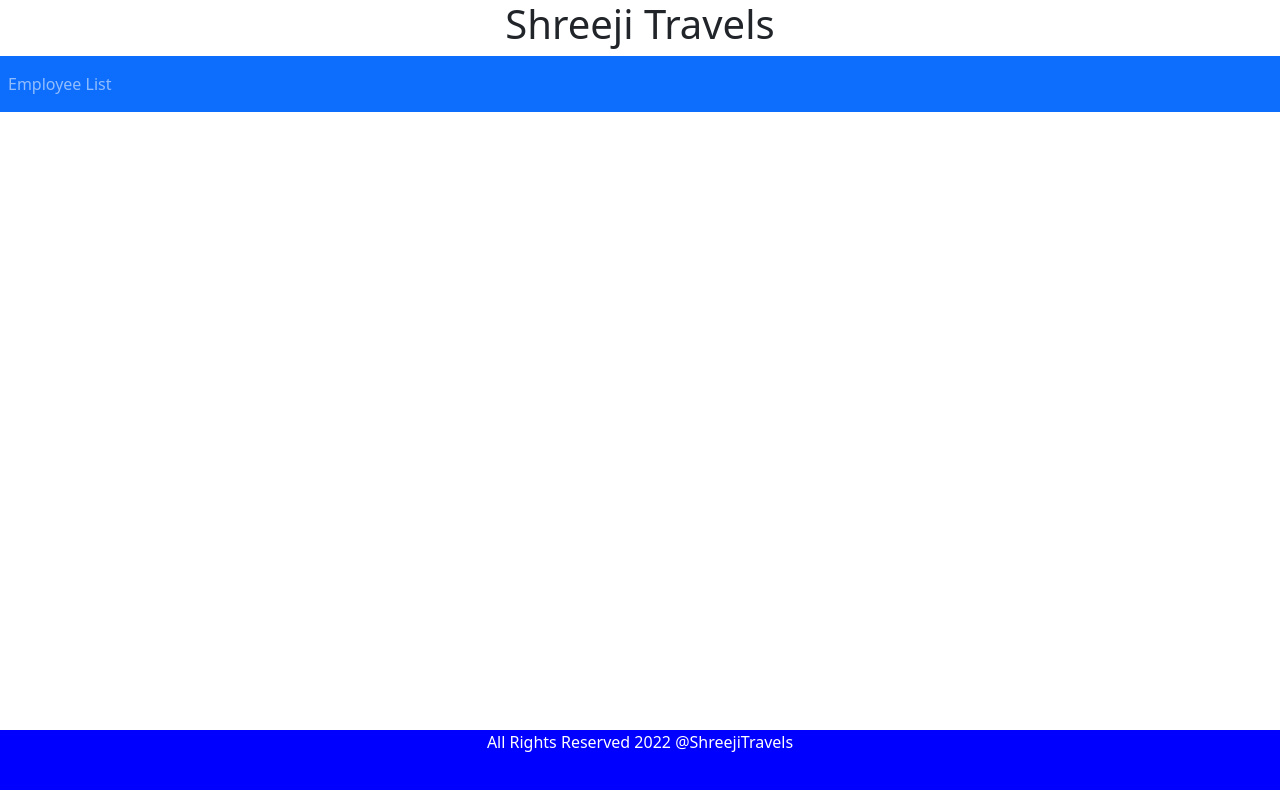
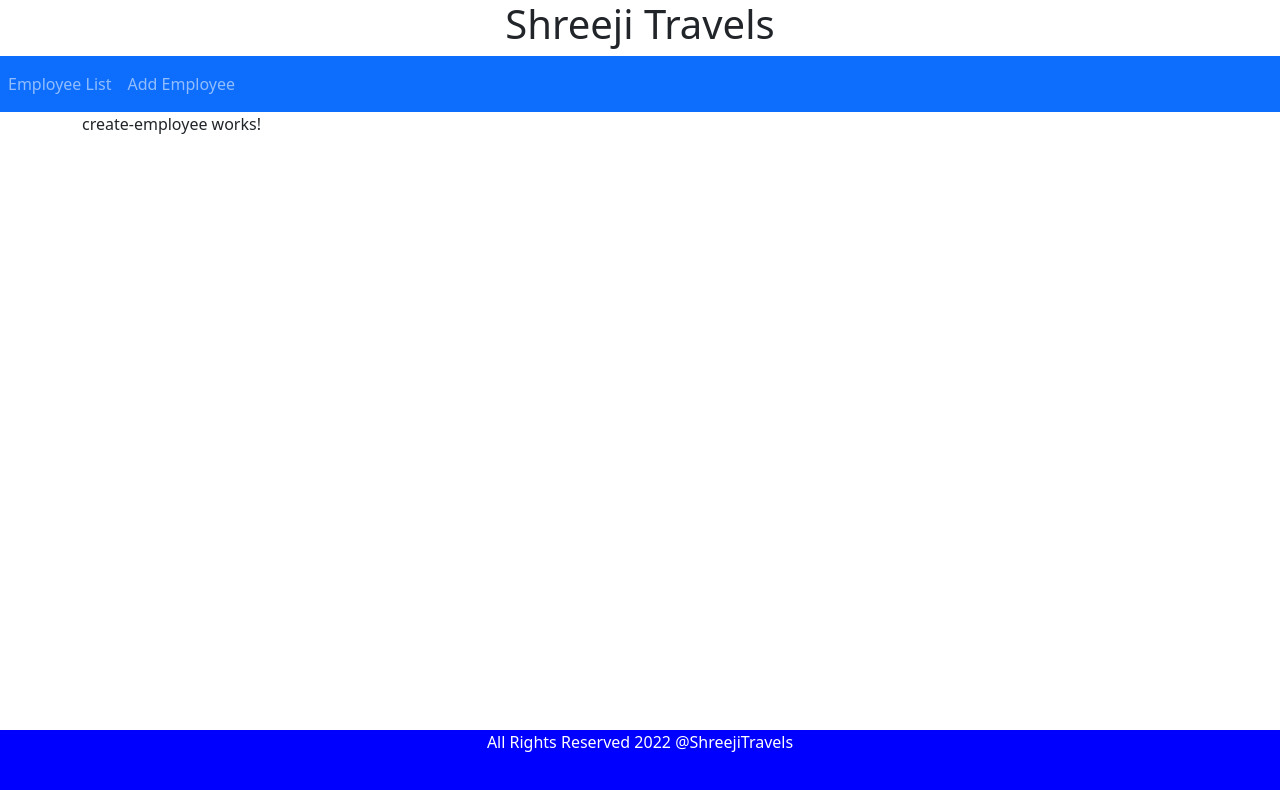
Before and after one commit to patelbhumit83/ShreejiTravels, an Angular app in the folder angular-frontend/: page /create-employee in a window 1280 px wide. Before the commit this address led to /. Shown: the top 790 px of the page. Built offline with nearby package versions, Linux system fonts and the light colour scheme.

Commit message:
Create-employee component added front-end side

```diff
--- a/angular-frontend/src/app/app-routing.module.ts
+++ b/angular-frontend/src/app/app-routing.module.ts
@@ -1,9 +1,11 @@
 import { NgModule } from '@angular/core';
 import { RouterModule, Routes } from '@angular/router';
 import { EmployeeListComponent } from './employee-list/employee-list.component';
+import { CreateEmployeeComponent } from './create-employee/create-employee.component';
 
 const routes: Routes = [
   { path  : "employees", component : EmployeeListComponent},
+  { path : "create-employee", component : CreateEmployeeComponent},
   { path : '', redirectTo : "employees", pathMatch:'full'}
 ];
 
--- a/angular-frontend/src/app/app.component.html
+++ b/angular-frontend/src/app/app.component.html
@@ -13,6 +13,9 @@
     <li clas = "nav-item">
       <a routerLink="employees" class = "nav-link"> Employee List </a>
     </li>
+    <li clas = "nav-item">
+      <a routerLink="create-employee" class = "nav-link"> Add Employee </a>
+    </li>
   </ul>
 </nav>
 
--- a/angular-frontend/src/app/app.module.ts
+++ b/angular-frontend/src/app/app.module.ts
@@ -4,11 +4,13 @@
 import { AppRoutingModule } from './app-routing.module';
 import { AppComponent } from './app.component';
 import { EmployeeListComponent } from './employee-list/employee-list.component';
+import { CreateEmployeeComponent } from './create-employee/create-employee.component';
 
 @NgModule({
   declarations: [
     AppComponent,
-    EmployeeListComponent
+    EmployeeListComponent,
+    CreateEmployeeComponent
   ],
   imports: [
     BrowserModule,
--- /dev/null
+++ b/angular-frontend/src/app/create-employee/create-employee.component.html
@@ -0,0 +1 @@
+<p>create-employee works!</p>
--- /dev/null
+++ b/angular-frontend/src/app/create-employee/create-employee.component.ts
@@ -0,0 +1,15 @@
+import { Component, OnInit } from '@angular/core';
+
+@Component({
+  selector: 'app-create-employee',
+  templateUrl: './create-employee.component.html',
+  styleUrls: ['./create-employee.component.css']
+})
+export class CreateEmployeeComponent implements OnInit {
+
+  constructor() { }
+
+  ngOnInit(): void {
+  }
+
+}
```
Also changed, not shown: angular-frontend/src/app/create-employee/create-employee.component.css (added), 1 other file (tests, documents, lock files or other folders).
